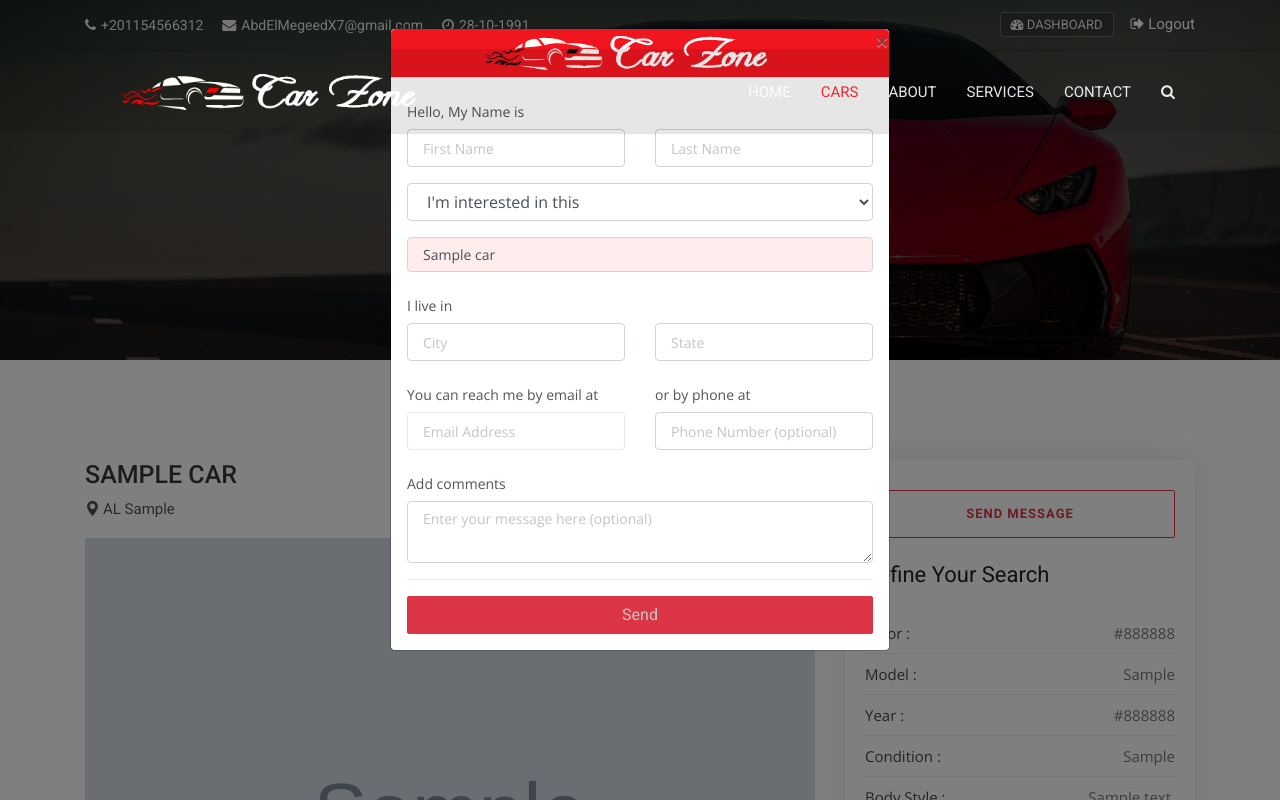
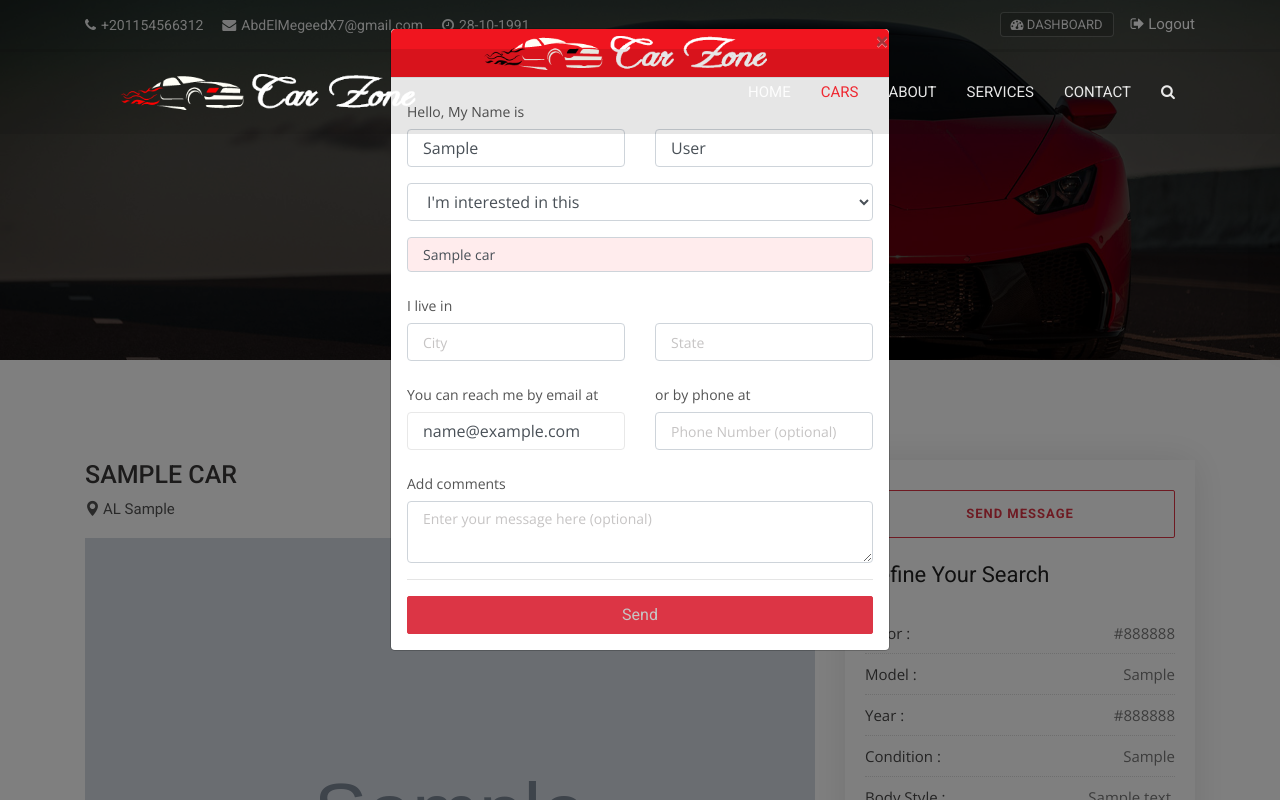
Before and after one commit to AbdElMegeed-7/CarZone, a Django app: page /cars/1 in a window 1280 px wide, after a click on "SEND MESSAGE". Run offline with Django 3.2, Linux system fonts and the light colour scheme; a user stored in the database is signed in; tables that the repository leaves empty hold one stand-in row (values such as "Sample post"); grey boxes marked "Sample" are stand-in pictures; some libraries are stand-ins or nearby versions.

Commit message:
Auto Populate Logged-in User Data

```diff
--- a/templates/cars/car_detail.html
+++ b/templates/cars/car_detail.html
@@ -229,10 +229,10 @@
                                 <label for="name" class="col-form-label">Hello, My Name is</label>
                                 <div class="row">
                                   <div class="col">
-                                    <input type="text" name="first_name" class="form-control" placeholder="First Name" required>
+                                    <input type="text" name="first_name" class="form-control" placeholder="First Name" {% if user.is_authenticated %} value="{{ user.first_name }}"  {% endif %} required>
                                   </div>
                                   <div class="col">
-                                    <input type="text" name="last_name" class="form-control" placeholder="Last Name" required>
+                                    <input type="text" name="last_name" class="form-control" placeholder="Last Name" {% if user.is_authenticated %} value="{{ user.last_name }}"  {% endif %} required>
                                   </div>
                                 </div>
                               </div>
@@ -265,7 +265,7 @@
                                 <div class="row">
                                   <div class="col">
                                       <label for="name" class="col-form-label">You can reach me by email at</label>
-                                    <input type="email" name="email" class="form-control" placeholder="Email Address" required>
+                                    <input type="email" name="email" class="form-control" placeholder="Email Address" {% if user.is_authenticated %} value="{{ user.email }}"  {% endif %} required>
                                   </div>
                                   <div class="col">
                                       <label for="phone" class="col-form-label">or by phone at</label>
```
